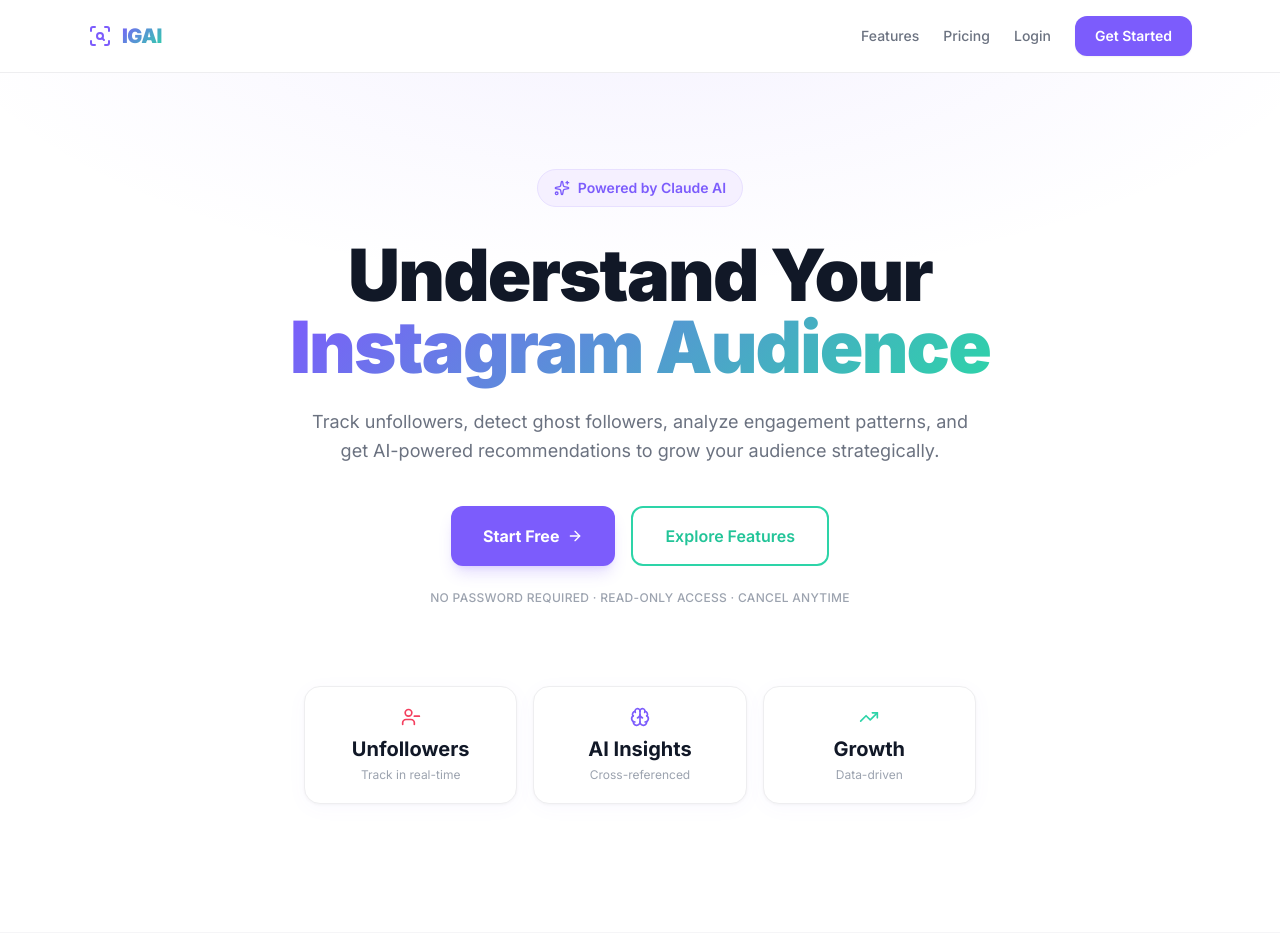
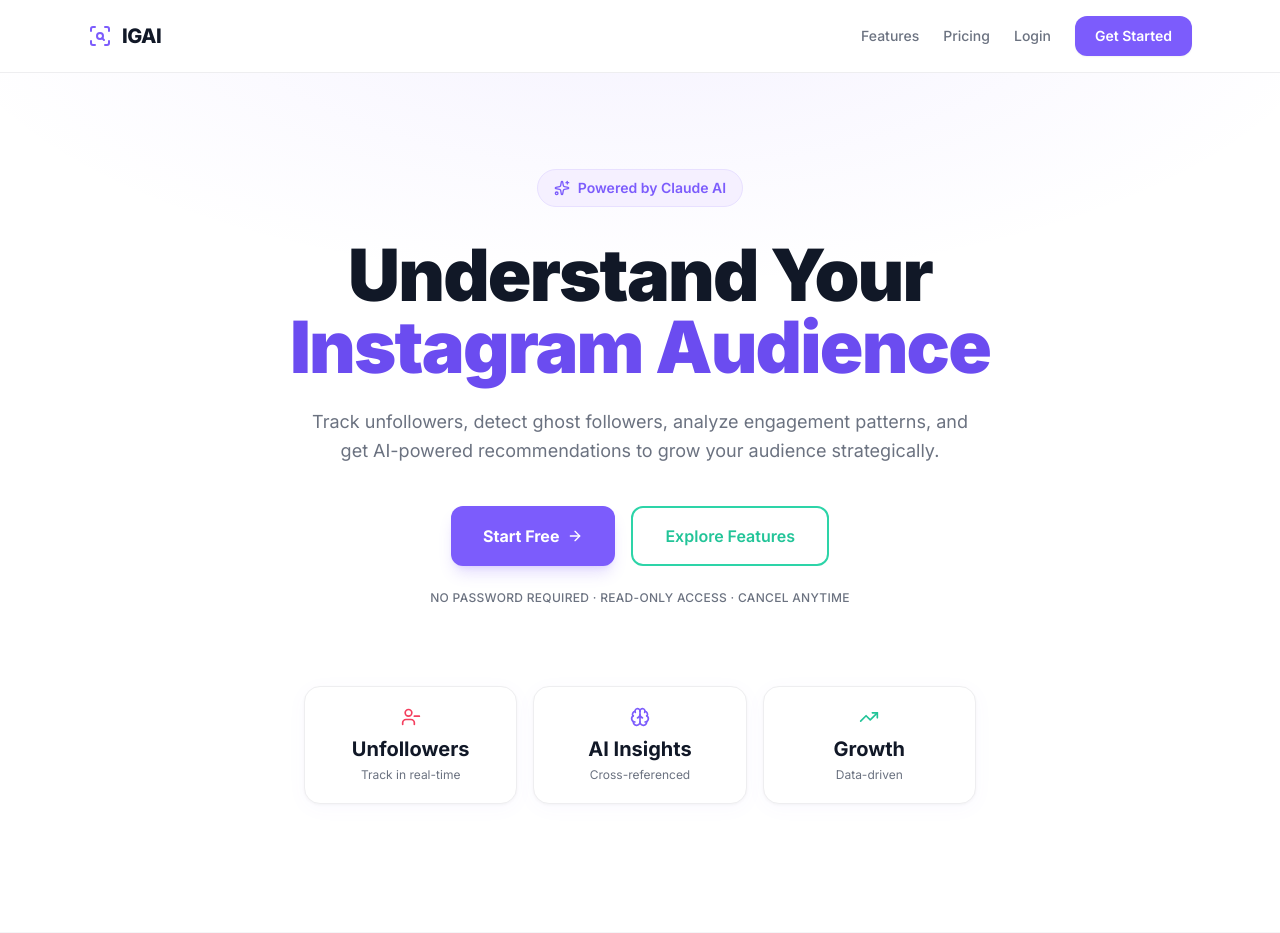
Before and after one commit to haimNizri/instascope, a Flask app: page / in a window 1280 px wide. Shown: the top 933 px of the page. Run offline with Flask 3, Linux system fonts and the light colour scheme; some libraries are stand-ins or nearby versions.

Commit message:
Fix logo readability and text contrast
Replace washed-out purple-to-mint gradient logo with solid black text
for clean, premium look. Bump low-contrast text-gray-400 to gray-500
across all templates for WCAG compliance.

Co-Authored-By: Claude Opus 4.6 (1M context) <noreply@anthropic.com>

```diff
--- a/extension/popup.html
+++ b/extension/popup.html
@@ -15,9 +15,7 @@
       text-align: center;
       font-size: 20px;
       font-weight: 800;
-      background: linear-gradient(to right, #7C5CFC, #2DD4A8);
-      -webkit-background-clip: text;
-      -webkit-text-fill-color: transparent;
+      color: #1a1a1a;
       margin-bottom: 4px;
     }
     .subtitle {
@@ -49,7 +47,7 @@
       margin-bottom: 8px;
     }
     .btn-primary {
-      background: linear-gradient(to right, #7C5CFC, #2DD4A8);
+      background: #7C5CFC;
       color: white;
     }
     .btn-primary:hover { opacity: 0.9; }
--- a/templates/dashboard.html
+++ b/templates/dashboard.html
@@ -7,7 +7,7 @@
     <div class="relative mb-6">
         <div class="w-16 h-16 border-4 border-surface-200 border-t-purple-500 rounded-full animate-spin"></div>
     </div>
-    <p id="progressText" class="text-lg text-gray-400 animate-pulse">Connecting...</p>
+    <p id="progressText" class="text-lg text-gray-500 animate-pulse">Connecting...</p>
 </div>
 
 <!-- Error state -->
--- a/templates/index.html
+++ b/templates/index.html
@@ -3,7 +3,7 @@
 
 {% block content %}
 <div class="flex flex-col items-center justify-center mt-12 mb-10">
-    <h1 class="text-5xl font-extrabold mb-3 gradient-text">
+    <h1 class="text-5xl font-extrabold mb-3 text-gray-900">
         IGAI
     </h1>
     <p class="text-gray-500 text-lg">Instagram Analytics & Insights</p>
--- a/templates/insights.html
+++ b/templates/insights.html
@@ -41,7 +41,7 @@
         <p class="text-gray-500 mb-2 max-w-md mx-auto">
             Cross-references your followers, unfollowers, content performance, and engagement to give you actionable advice.
         </p>
-        <p class="text-gray-400 text-sm mb-6">Run some scans first (Relationships, Unfollowers, Advisor) for the best results.</p>
+        <p class="text-gray-500 text-sm mb-6">Run some scans first (Relationships, Unfollowers, Advisor) for the best results.</p>
         <button onclick="generateInsights()"
             class="px-8 py-3 bg-gradient-to-r from-amber-500 to-orange-500 hover:brightness-110 text-white font-semibold rounded-xl transition">
             &#9889; Generate Insights
--- a/templates/landing.html
+++ b/templates/landing.html
@@ -32,12 +32,6 @@
         }
     </script>
     <style>
-        .gradient-text {
-            background: linear-gradient(135deg, #7C5CFC 0%, #2DD4A8 100%);
-            -webkit-background-clip: text;
-            -webkit-text-fill-color: transparent;
-            background-clip: text;
-        }
         .hero-glow {
             background: radial-gradient(ellipse 80% 50% at 50% -10%, rgba(124, 92, 252, 0.08) 0%, transparent 70%);
         }
@@ -69,7 +63,7 @@
         <div class="max-w-6xl mx-auto px-6 py-4 flex items-center justify-between">
             <a href="/" class="flex items-center gap-2.5 text-xl font-black tracking-tight">
                 <i data-lucide="scan-search" class="w-6 h-6 text-purple-500"></i>
-                <span class="gradient-text">IGAI</span>
+                <span class="text-gray-900 font-extrabold">IGAI</span>
             </a>
             <div class="flex items-center gap-6">
                 <a href="#features" class="text-sm text-gray-500 hover:text-gray-900 transition hidden sm:block font-medium">Features</a>
@@ -90,7 +84,7 @@
                 Powered by Claude AI
             </div>
             <h1 class="text-5xl sm:text-6xl lg:text-7xl font-black mb-6 leading-[1.08] tracking-tight text-gray-900">
-                Understand Your<br><span class="gradient-text">Instagram Audience</span>
+                Understand Your<br><span class="text-purple-600">Instagram Audience</span>
             </h1>
             <p class="text-lg text-gray-500 max-w-2xl mx-auto mb-10 leading-relaxed">
                 Track unfollowers, detect ghost followers, analyze engagement patterns, and get AI-powered recommendations to grow your audience strategically.
@@ -104,24 +98,24 @@
                     Explore Features
                 </a>
             </div>
-            <p class="text-gray-400 text-xs mt-6 tracking-wide uppercase font-medium">No password required &middot; Read-only access &middot; Cancel anytime</p>
+            <p class="text-gray-500 text-xs mt-6 tracking-wide uppercase font-medium">No password required &middot; Read-only access &middot; Cancel anytime</p>
 
             <!-- Metric cards -->
             <div class="grid grid-cols-3 gap-4 mt-20 max-w-2xl mx-auto">
                 <div class="bg-white rounded-2xl p-5 border border-surface-200 card-shadow">
                     <i data-lucide="user-minus" class="w-5 h-5 text-rose-500 mx-auto mb-2"></i>
                     <div class="text-xl font-bold text-gray-900">Unfollowers</div>
-                    <div class="text-xs text-gray-400 mt-1">Track in real-time</div>
+                    <div class="text-xs text-gray-500 mt-1">Track in real-time</div>
                 </div>
                 <div class="bg-white rounded-2xl p-5 border border-surface-200 card-shadow">
                     <i data-lucide="brain" class="w-5 h-5 text-purple-500 mx-auto mb-2"></i>
                     <div class="text-xl font-bold text-gray-900">AI Insights</div>
-                    <div class="text-xs text-gray-400 mt-1">Cross-referenced</div>
+                    <div class="text-xs text-gray-500 mt-1">Cross-referenced</div>
                 </div>
                 <div class="bg-white rounded-2xl p-5 border border-surface-200 card-shadow">
-                    <i data-lucide="trending-up" class="w-5 h-5 text-mint-400 mx-auto mb-2"></i>
+                    <i data-lucide="trending-up" class="w-5 h-5 text-mint-500 mx-auto mb-2"></i>
                     <div class="text-xl font-bold text-gray-900">Growth</div>
-                    <div class="text-xs text-gray-400 mt-1">Data-driven</div>
+                    <div class="text-xs text-gray-500 mt-1">Data-driven</div>
                 </div>
             </div>
         </div>
@@ -292,7 +286,7 @@
             <div class="grid grid-cols-1 md:grid-cols-3 gap-5">
                 <!-- Free -->
                 <div class="bg-white rounded-2xl p-7 border border-surface-200 card-shadow">
-                    <div class="text-xs text-gray-400 uppercase font-bold tracking-wider mb-3">Free</div>
+                    <div class="text-xs text-gray-500 uppercase font-bold tracking-wider mb-3">Free</div>
                     <div class="text-4xl font-black text-gray-900 mb-1">$0</div>
                     <div class="text-gray-500 text-sm mb-8">Try everything</div>
                     <ul class="space-y-3 text-sm mb-8">
@@ -310,7 +304,7 @@
                 <div class="bg-white rounded-2xl p-7 border-2 border-purple-500 relative card-shadow-lg">
                     <div class="absolute -top-3 left-1/2 -translate-x-1/2 px-4 py-1 bg-purple-500 text-white text-xs font-bold rounded-full tracking-wide">POPULAR</div>
                     <div class="text-xs text-purple-500 uppercase font-bold tracking-wider mb-3">Pro</div>
-                    <div class="text-4xl font-black text-gray-900 mb-1">$6<span class="text-lg text-gray-400 font-normal">/mo</span></div>
+                    <div class="text-4xl font-black text-gray-900 mb-1">$6<span class="text-lg text-gray-500 font-normal">/mo</span></div>
                     <div class="text-gray-500 text-sm mb-8">For active users</div>
                     <ul class="space-y-3 text-sm mb-8">
                         <li class="flex gap-3 text-gray-700"><i data-lucide="check" class="w-4 h-4 text-mint-400 flex-shrink-0 mt-0.5"></i> <strong>Unlimited</strong> scans & tracking</li>
@@ -329,7 +323,7 @@
                 <div class="bg-white rounded-2xl p-7 border border-surface-200 relative card-shadow">
                     <div class="absolute -top-3 left-1/2 -translate-x-1/2 px-4 py-1 bg-gradient-to-r from-mint-400 to-purple-500 text-white text-xs font-bold rounded-full tracking-wide">BEST VALUE</div>
                     <div class="text-xs text-mint-500 uppercase font-bold tracking-wider mb-3">Creator</div>
-                    <div class="text-4xl font-black text-gray-900 mb-1">$12<span class="text-lg text-gray-400 font-normal">/mo</span></div>
+                    <div class="text-4xl font-black text-gray-900 mb-1">$12<span class="text-lg text-gray-500 font-normal">/mo</span></div>
                     <div class="text-gray-500 text-sm mb-8">For content creators</div>
                     <ul class="space-y-3 text-sm mb-8">
                         <li class="flex gap-3 text-gray-700"><i data-lucide="check" class="w-4 h-4 text-mint-400 flex-shrink-0 mt-0.5"></i> Everything in Pro</li>
@@ -358,35 +352,35 @@
                 <details class="bg-white rounded-xl border border-surface-200 p-5 group card-shadow">
                     <summary class="font-semibold text-gray-900 cursor-pointer flex items-center justify-between">
                         Is my Instagram account safe?
-                        <i data-lucide="chevron-down" class="w-4 h-4 text-gray-400 chevron-icon"></i>
+                        <i data-lucide="chevron-down" class="w-4 h-4 text-gray-500 chevron-icon"></i>
                     </summary>
                     <p class="text-gray-500 text-sm mt-3 leading-relaxed">We never ask for your password. We use a read-only session cookie that cannot post, like, or take any action on your account.</p>
                 </details>
                 <details class="bg-white rounded-xl border border-surface-200 p-5 group card-shadow">
                     <summary class="font-semibold text-gray-900 cursor-pointer flex items-center justify-between">
                         Can I cancel anytime?
-                        <i data-lucide="chevron-down" class="w-4 h-4 text-gray-400 chevron-icon"></i>
+                        <i data-lucide="chevron-down" class="w-4 h-4 text-gray-500 chevron-icon"></i>
                     </summary>
                     <p class="text-gray-500 text-sm mt-3 leading-relaxed">Yes. Cancel from your billing page anytime. You keep access until the end of your billing period.</p>
                 </details>
                 <details class="bg-white rounded-xl border border-surface-200 p-5 group card-shadow">
                     <summary class="font-semibold text-gray-900 cursor-pointer flex items-center justify-between">
                         How does the AI work?
-                        <i data-lucide="chevron-down" class="w-4 h-4 text-gray-400 chevron-icon"></i>
+                        <i data-lucide="chevron-down" class="w-4 h-4 text-gray-500 chevron-icon"></i>
                     </summary>
                     <p class="text-gray-500 text-sm mt-3 leading-relaxed">We use Claude AI by Anthropic to analyze your data and generate personalized insights, captions, and recommendations. Every generation is unique.</p>
                 </details>
                 <details class="bg-white rounded-xl border border-surface-200 p-5 group card-shadow">
                     <summary class="font-semibold text-gray-900 cursor-pointer flex items-center justify-between">
                         What data do you collect?
-                        <i data-lucide="chevron-down" class="w-4 h-4 text-gray-400 chevron-icon"></i>
+                        <i data-lucide="chevron-down" class="w-4 h-4 text-gray-500 chevron-icon"></i>
                     </summary>
                     <p class="text-gray-500 text-sm mt-3 leading-relaxed">Only your public profile data, follower lists, and post engagement. We never sell your data. See our <a href="/privacy" class="text-purple-500 hover:underline font-medium">privacy policy</a>.</p>
                 </details>
                 <details class="bg-white rounded-xl border border-surface-200 p-5 group card-shadow">
                     <summary class="font-semibold text-gray-900 cursor-pointer flex items-center justify-between">
                         Does it work with private accounts?
-                        <i data-lucide="chevron-down" class="w-4 h-4 text-gray-400 chevron-icon"></i>
+                        <i data-lucide="chevron-down" class="w-4 h-4 text-gray-500 chevron-icon"></i>
                     </summary>
                     <p class="text-gray-500 text-sm mt-3 leading-relaxed">Yes. Since you connect your own session, we can access your data regardless of privacy settings. You can only analyze your own account.</p>
                 </details>
@@ -439,11 +433,11 @@
     <!-- Footer -->
     <footer class="border-t border-surface-200 py-8 bg-white">
         <div class="max-w-6xl mx-auto px-6 flex flex-col sm:flex-row items-center justify-between gap-4">
-            <div class="flex items-center gap-2 text-sm text-gray-400 font-medium">
+            <div class="flex items-center gap-2 text-sm text-gray-500 font-medium">
                 <i data-lucide="scan-search" class="w-4 h-4 text-purple-500"></i>
                 IGAI &mdash; Instagram Analytics
             </div>
-            <div class="flex items-center gap-6 text-sm text-gray-400 font-medium">
+            <div class="flex items-center gap-6 text-sm text-gray-500 font-medium">
                 <a href="/privacy" class="hover:text-gray-900 transition">Privacy</a>
                 <a href="/login" class="hover:text-gray-900 transition">Login</a>
                 <a href="/register" class="hover:text-gray-900 transition">Register</a>
--- a/templates/lurkers.html
+++ b/templates/lurkers.html
@@ -55,7 +55,7 @@
             Discover who follows you but never engages, secret fans who interact without following,
             and non-followers who watch your stories.
         </p>
-        <p class="text-gray-400 text-sm mb-6">This scan scrapes followers, post likers/commenters, and story viewers.</p>
+        <p class="text-gray-500 text-sm mb-6">This scan scrapes followers, post likers/commenters, and story viewers.</p>
         <button onclick="startLurkerScan()"
             class="px-8 py-3 bg-gradient-to-r from-cyan-500 to-blue-500 hover:from-cyan-400 hover:to-blue-400
                    text-white font-semibold rounded-xl transition">
--- a/templates/unfollowers.html
+++ b/templates/unfollowers.html
@@ -46,7 +46,7 @@
         <p class="text-gray-500 mb-6 max-w-lg mx-auto">
             Click "Scan Followers Now" to take your first snapshot. Come back later and scan again to see who unfollowed you.
         </p>
-        <p class="text-gray-400 text-sm">Requires Instagram login (set IG_USERNAME and IG_PASSWORD env vars)</p>
+        <p class="text-gray-500 text-sm">Requires Instagram login (set IG_USERNAME and IG_PASSWORD env vars)</p>
     </div>
 
     <!-- One snapshot message -->
@@ -56,8 +56,8 @@
         <p class="text-gray-500 mb-2">
             We've recorded <span id="snapshotCount" class="text-purple-500 font-bold"></span> followers.
         </p>
-        <p class="text-gray-400">Run another scan later to detect who unfollowed you.</p>
-        <p id="snapshotTime" class="text-gray-400 text-sm mt-4"></p>
+        <p class="text-gray-500">Run another scan later to detect who unfollowed you.</p>
+        <p id="snapshotTime" class="text-gray-500 text-sm mt-4"></p>
     </div>
 
     <!-- Results dashboard (hidden until data) -->
```
Also changed, not shown: templates/base.html (+4 -10 lines), templates/forgot_password.html (+2 -8 lines), templates/login.html (+1 -7 lines), templates/pricing.html (+11 -11 lines), templates/register.html (+1 -7 lines), 1 other file.
